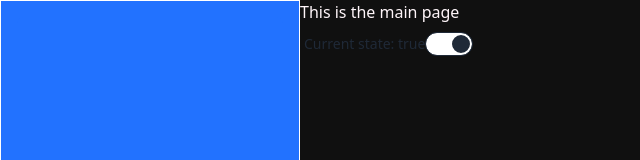
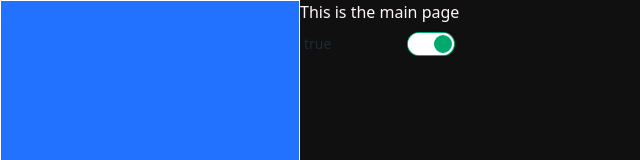
Before and after one commit to JinPlanter/Pharma-Assist, a Next.js app: page / in a window 1280 px wide. Shown: the top 160 px of the page, without its empty margins (0-640 px from the left). Built offline with nearby package versions, Linux system fonts and the light colour scheme.

Commit message:
updated toggle colors

```diff
--- a/app/components/ToggleButton.js
+++ b/app/components/ToggleButton.js
@@ -7,16 +7,18 @@ const ToggleButton = () => {
     setToggle(!toggle);
   };
 
-  {/* TODO: Change colors so it's clearer for the end-user the current state of the button*/}
+  {
+    /* TODO: Change colors so it's clearer for the end-user the current state of the button*/
+  }
   return (
     <div className="form-control">
       <label className="label cursor-pointer">
         <span className="label-text">
-          Current state: {toggle ? "true" : "false"}
+          {toggle ? "true" : "false"} {/* Debug */}
         </span>
         <input
           type="checkbox"
-          className="toggle"
+          className="toggle toggle-success"
           defaultChecked
           onChange={triggerToggle}
         />
```
